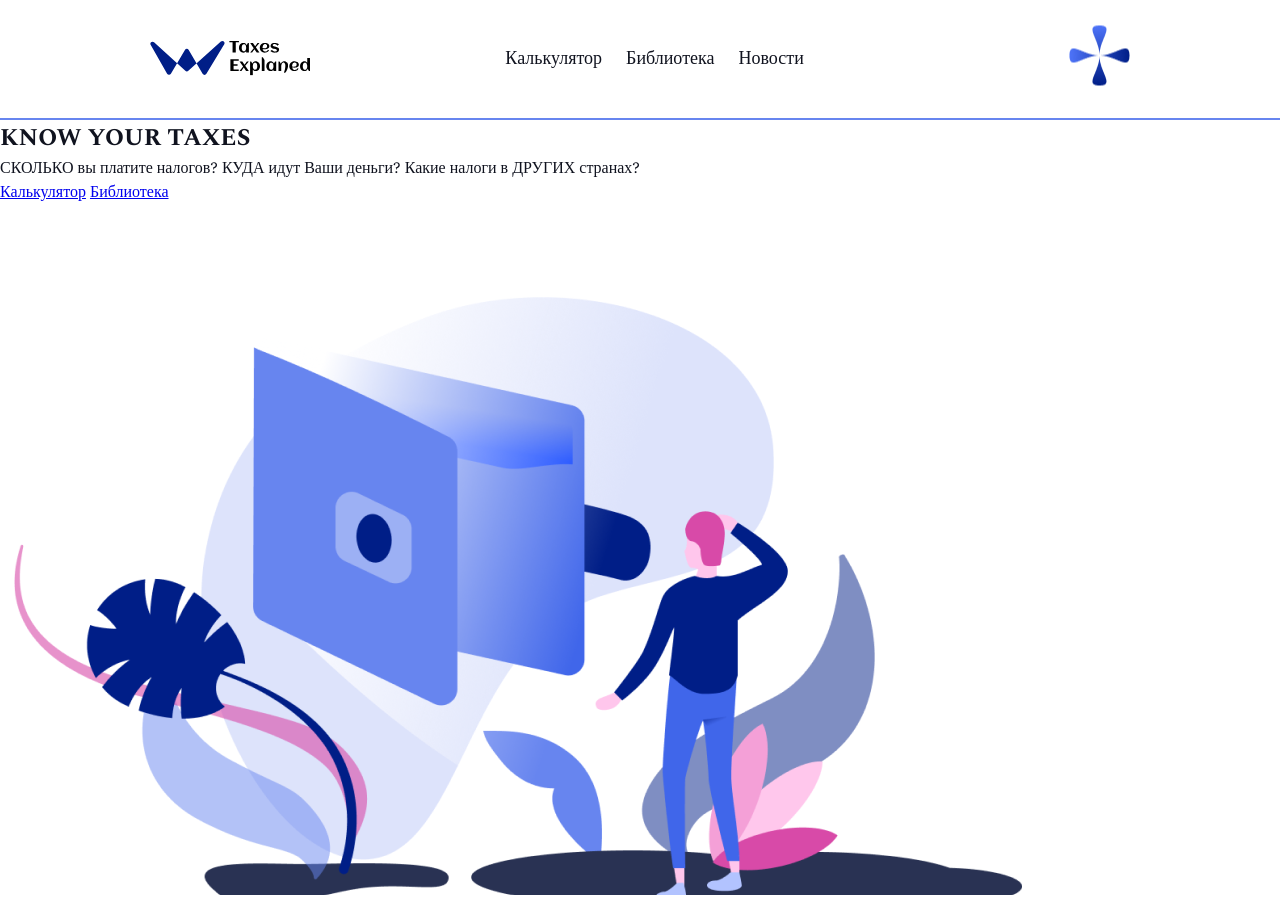
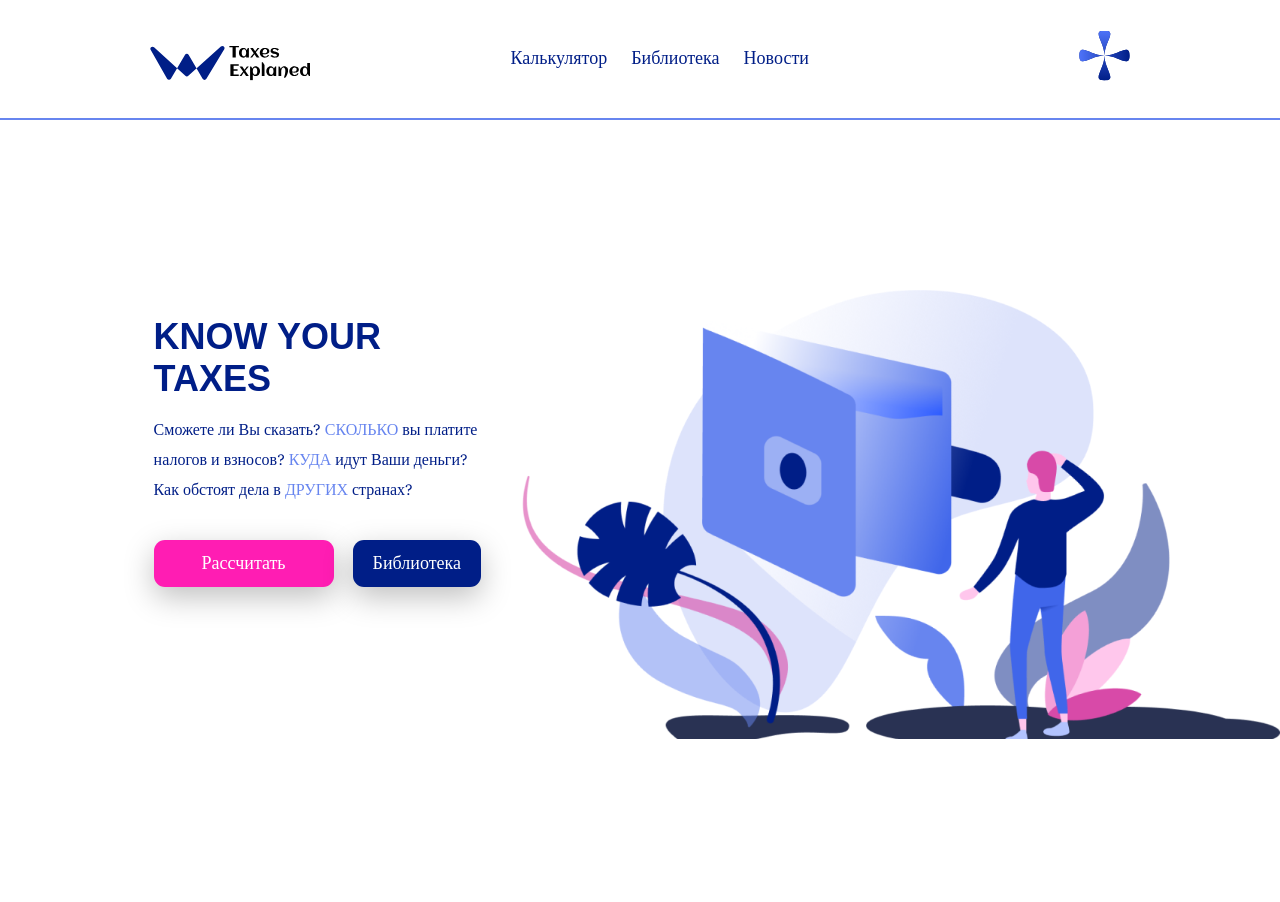
Before and after one commit to Fokls/fokls.taxes, a website: page index.html in a window 1280 px wide. After the commit the page ends 839 px from the top, so only its background shows below. Drawn offline with nearby package versions, Linux system fonts and the light colour scheme; a web font is replaced by a local one.

Commit message:
header update

```diff
--- a/index.html
+++ b/index.html
@@ -6,13 +6,13 @@
   <meta http-equiv="X-UA-Compatible" content="ie=edge">
   <title>How much taxes do you pay?</title>
   <link href="https://fonts.googleapis.com/css?family=Crimson+Text:400,600,700|Spectral:300,400,500,700&amp;subset=cyrillic" rel="stylesheet">
+  <link href="https://fonts.googleapis.com/css?family=Aclonica" rel="stylesheet">
   <link rel="stylesheet" href="css/style.css">
 
 </head>
 <body>
 
   <section class="section-header">
-
 
       <div class="navigation">
         <div class="navigation__logo-box">
@@ -30,30 +30,29 @@
         </nav>
         <div class='navigation__menu'>
 
-                <img  class="navigation__btn"src="img/nav.png" alt="navigation button">
+                <img  class="navigation__btn"src="img/nav_2.svg" alt="navigation button">
 
                 <span class='navigation__menu-text'>Меню
               </div>
 
         </div>
 
-
     </section>
 
-    <section class="section-first">
+    <section class="section-first container">
+
       <div class="invitation">
-        <div class="invitation__text">
-          <h1 class="invitation__big">KNOW YOUR TAXES</h1>
-          <p class="invitation__small">СКОЛЬКО вы платите налогов? КУДА идут Ваши деньги?
-            Какие налоги в ДРУГИХ странах?
+        <div class="invitation__text ">
+          <h1 class="invitation__big u-margin-bottom-small">KNOW YOUR TAXES</h1>
+          <p class="invitation__small u-margin-bottom-medium">Сможете ли Вы сказать? <span>СКОЛЬКО</span> вы платите налогов и взносов? <span>КУДА</span> идут Ваши деньги? Как обстоят дела в <span>ДРУГИХ</span> странах?
             </p>
         </div>
         <div class="invitation__buttons">
-          <a href="#" class="btn btn--light-blue">Калькулятор</a>
-          <a href="#" class="btn btn--dark-blue">Библиотека</a>
+          <a href="#" class="btn btn--pink btn--big u-margin-right-small">Рассчитать</a>
+          <a href="#" class="btn btn--small btn--dark-blue">Библиотека</a>
         </div>
       </div>
-      <div class="picture"><img src="img/picture.png" alt="picture"></div>
+       <img class="picture" src="img/picture.png" alt="picture">
 
     </section>
 
--- a/sass/abstracts/_variables.scss
+++ b/sass/abstracts/_variables.scss
@@ -6,7 +6,14 @@ $color-secondary-light:#F4A0D7;
 $color-secondary-dark: #FF1DB3;
 
 $color-black:#000;
-$color-whitr:#fff;
+$color-white:#fff;
 
-//
+$color-grey-first:#1d2044;
+
+//fonts
 $font_size_normal:1.6rem;
+
+//shadows
+
+$shadow-1: 0 1rem 3rem rgba($color-black, .25);
+$shadow-2: 0 0.5rem 1rem rgba($color-black, .25);
--- /dev/null
+++ b/sass/base/_animation.scss
@@ -0,0 +1,13 @@
+@keyframes moveright {
+
+    0%{
+        opacity: 0;
+        transform: translateX(-10rem);
+    }
+
+    100%{
+        opacity: 1;
+        transform: translateX(0);
+    }
+
+}
--- a/sass/base/_typography.scss
+++ b/sass/base/_typography.scss
@@ -1,7 +1,23 @@
 body {
     font-family: 'Spectral', serif;
     font-size: $font-size-normal;
-    color: rgb(16, 19, 31);
+    color: $color-primary-dark;
     font-size: 1.6rem;
     //font-family: 'Crimson Text', serif;
 }
+
+.invitation__big{
+    text-transform: uppercase;
+    font-family: 'Aclonica', sans-serif;
+    font-size: 3.6rem;
+}
+
+.invitation__small{
+line-height: 3rem;
+color: $color-primary-dark;
+        & span{
+            color:$color-primary-light;
+
+        }
+
+}
--- /dev/null
+++ b/sass/base/_utilities.scss
@@ -0,0 +1,15 @@
+.u-margin-bottom-small{
+    margin-bottom: 1.5rem;
+}
+
+.u-margin-bottom-medium{
+    margin-bottom: 3.5rem;
+}
+
+.u-margin-right-small{
+    margin-right: 1.5rem;
+}
+
+.u-margin-right-medium{
+    margin-right: 3.5rem;
+}
--- /dev/null
+++ b/sass/components/_buttons.scss
@@ -0,0 +1,47 @@
+.btn{
+    &,
+    &:visited,
+    &:link{
+        text-decoration: none;
+        border-radius: 11px;
+        color: $color-white;
+        font-size: 1.8rem;
+        display: inline-block;
+        margin-bottom: 1.5rem;
+        transition: 0.4s;
+        box-shadow: $shadow-1;
+        text-align: center;
+
+
+        &:hover,
+        &:focus {
+            box-shadow: $shadow-2;
+            transform: translateY(-1rem)
+            }
+    }
+
+    &--light-blue{
+        background-color: $color-primary-light;
+    }
+
+    &--big{
+        width: 18rem;
+        padding: 1rem 3rem;
+    }
+
+    &--small{
+        padding: 1rem 2rem;
+    }
+
+
+    &--pink{
+        background-color: $color-secondary-dark;
+
+    }
+
+    &--dark-blue{
+        background-color: $color-primary-dark;
+    }
+
+
+}
--- a/sass/layout/_header.scss
+++ b/sass/layout/_header.scss
@@ -1,84 +1,15 @@
-.navigation{
+.invitation{
 
-    display: flex;
-    justify-content: space-between;
-    width: 100%;
-    padding: 0 15rem;
-    position: absolute;
-    top: 50%;
-    transform: translateY(-50%);
-
-    &__logo-box {
-     //как изменить размер лого
-        transition: all .3s;
-        position: relative;
-
-       &:hover{
-        transform: translateY(-.5rem);
-       }
-    }
-
-    &__logo{
-        margin-top: 1.5rem;
-        height: 3.5rem;
-    }
-
-    &__nav{
-        align-self: center;
-        padding-right: 5rem;
-
-        li{
-            font-size: 1.8rem;
-            list-style: none;
-            display: inline-block;
-            margin-right: 2rem;
-            margin-top: 1rem;
-            padding-bottom: 1rem;
-            cursor: pointer;
-            -webkit-backface-visibility: hidden;
-            border-bottom: solid 2px transparent;
-            transition: border-bottom .2s;
-
-
-
-
-            &:hover {
-                -webkit-background-clip: text;
-                background-clip: text;
-                color: transparent;
-                background-image: linear-gradient(to right,  $color-primary-light, $color-primary-dark);
-                border-bottom:   solid 2px $color-secondary-light;
-            }
-        }
-    }
-
-
-    &__menu{
-        position: relative;
-    }
-
-    &__btn{
-        transition: all .3s;
-
-        &:hover{
-            transform: rotate(45deg) scale(.8);
-        }
-
-    }
-    &__menu-text{
-        position: absolute;
-        top: 30%;
-        opacity: 0;
-        color: inherit;
-        transition: all .6s;
-
-    }
-
-    &__btn:hover + &__menu-text{
-        transform: translateX(-4rem);
-        opacity: 1;
-    }
-
-
+    padding-right: 15rem;
+    animation-name: moveright;
+    animation-duration: 2s;
 
 }
+
+.picture{
+    position: absolute;
+    right: 0;
+    top:-8rem;
+    width: 60%;
+    padding-bottom: 10rem;
+}
--- /dev/null
+++ b/sass/layout/_navigation.scss
@@ -0,0 +1,92 @@
+.navigation{
+
+    display: flex;
+    justify-content: space-between;
+    width: 100%;
+    padding: 0 15rem;
+    position: absolute;
+    top: 50%;
+    transform: translateY(-50%);
+
+    &__logo-box {
+     //как изменить размер лого
+        transition: all .3s;
+        position: relative;
+
+       &:hover{
+        transform: translateY(-.5rem);
+       }
+    }
+
+    &__logo{
+        margin-top: 1.5rem;
+        height: 3.5rem;
+    }
+
+    &__nav{
+        align-self: center;
+        padding-right: 5rem;
+
+        li{
+            font-size: 1.8rem;
+            list-style: none;
+            display: inline-block;
+            margin-right: 2rem;
+            margin-top: 1rem;
+            padding-bottom: 1rem;
+            cursor: pointer;
+            -webkit-backface-visibility: hidden;
+            border-bottom: solid 2px transparent;
+            transition: border-bottom .2s;
+
+
+
+
+            &:hover {
+                -webkit-background-clip: text;
+                background-clip: text;
+                color: transparent;
+                background-image: linear-gradient(to right,  $color-primary-light, $color-primary-dark);
+                border-bottom:   solid 2px $color-secondary-light;
+            }
+        }
+    }
+
+
+    &__menu{
+        position: relative;
+
+    }
+
+    &__btn{
+        height: 5rem;
+        transition: all .3s;
+        z-index: 5;
+
+
+        &:hover{
+            transform: rotate(45deg) scale(.8);
+        }
+
+    }
+    &__menu-text{
+        position: absolute;
+        top: -10%;
+        transform: translateX(-4rem);
+        opacity: 0;
+        color: inherit;
+        z-index: 1;
+        transition: all .6s;
+
+    }
+
+    &__btn:hover + &__menu-text{
+        transform: translateX(-4rem);
+        opacity: 1;
+        top: 30%;
+
+    }
+
+
+
+}
--- a/sass/main.scss
+++ b/sass/main.scss
@@ -3,9 +3,14 @@
 
 @import "base/reset";
 @import "base/typography";
+@import "base/utilities";
+@import "base/animation";
+
+@import "components/buttons";
 
 @import "pages/home";
 
 @import "layout/header";
+@import "layout/navigation";
 
 @import "layout/grid";
--- a/sass/pages/_home.scss
+++ b/sass/pages/_home.scss
@@ -4,6 +4,11 @@
 
     border-bottom: 2px solid $color-primary-light;
     position: relative;
+}
 
-
+.section-first{
+    margin-top: 18rem;
+    display: grid;
+    grid-template-columns: 50% 50%;
+    position: relative;
 }
```
Also changed, not shown: css/style.css, img/nav_2.svg (added).
